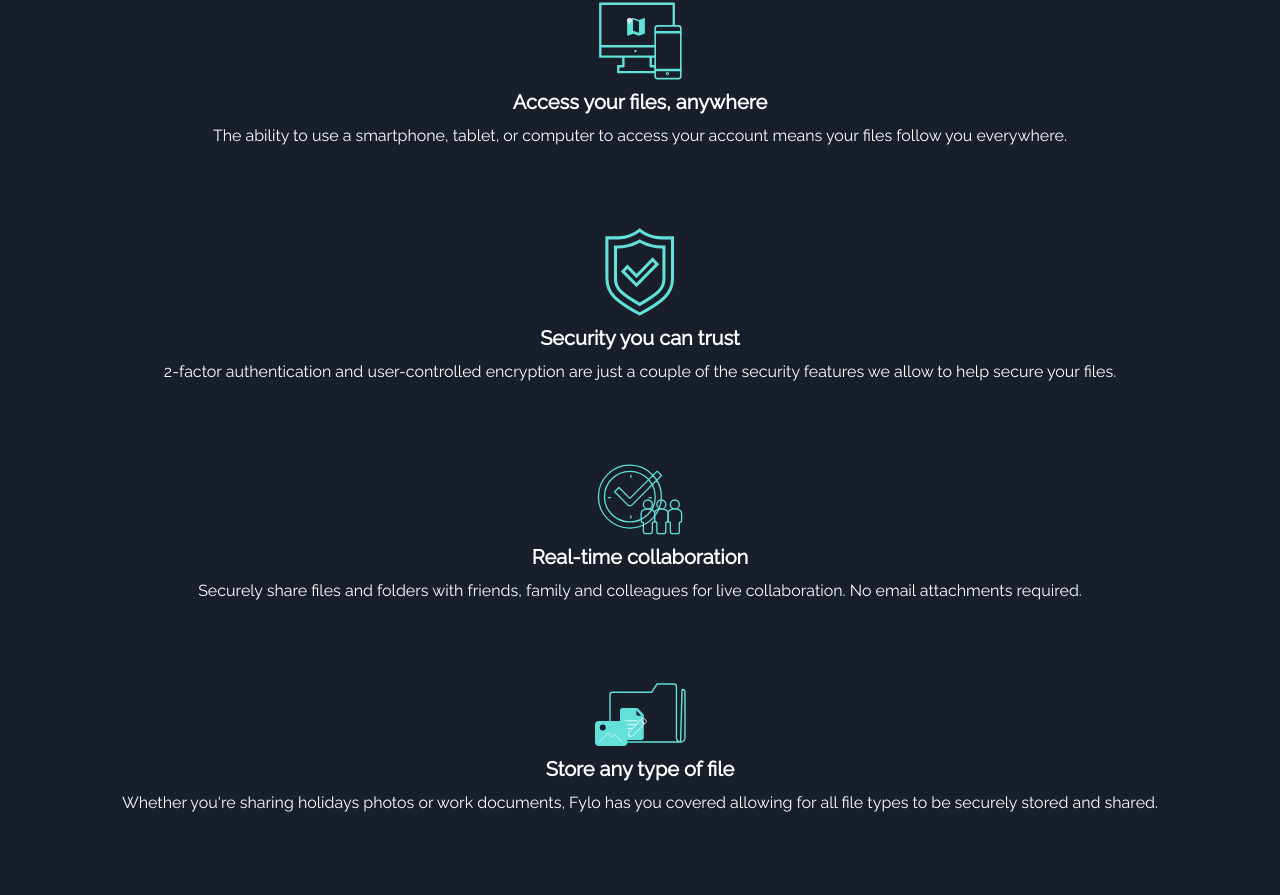
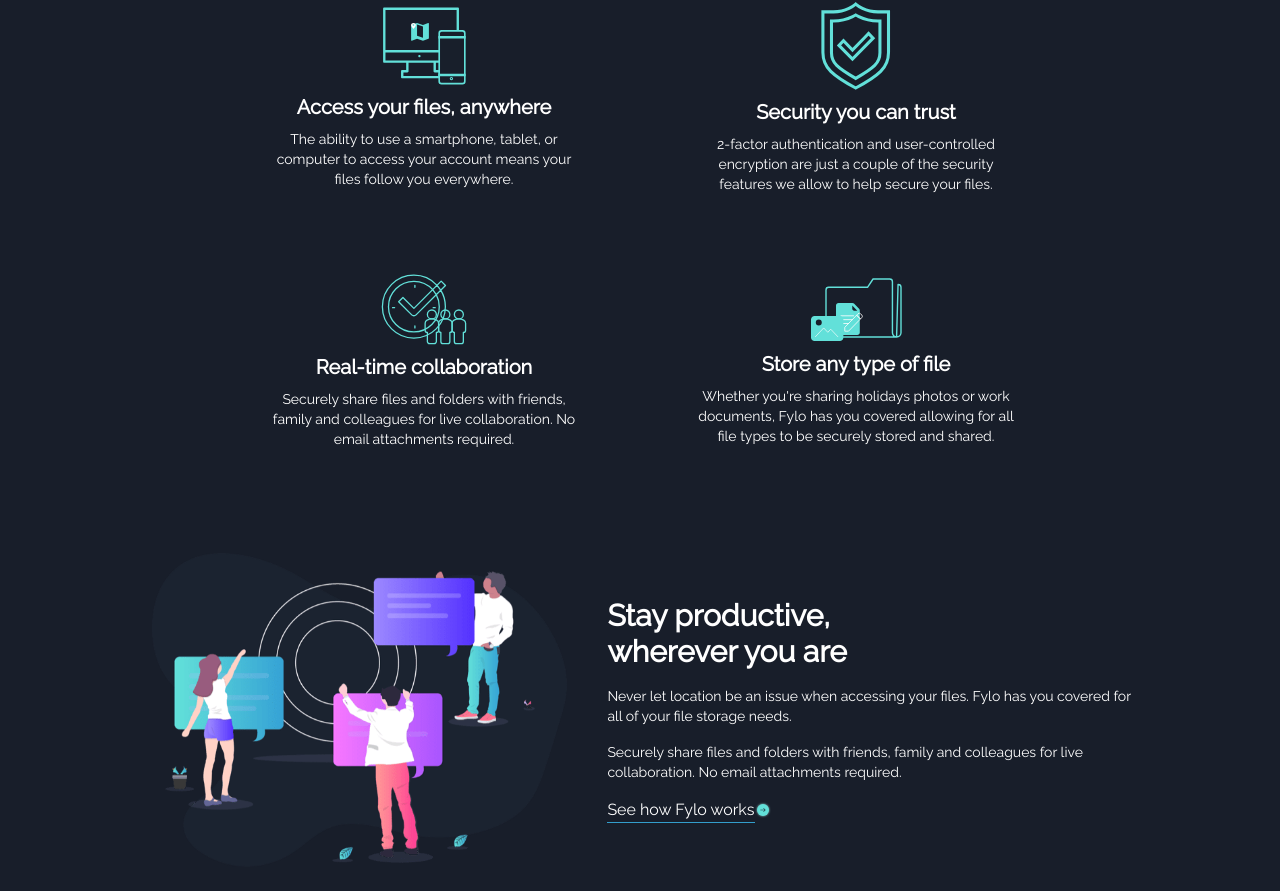
Before and after one commit to atharvaupare/fylo-landingpage, a React (Vite) app: page / in a window 1280 px wide. Shown: the part 878-1773 px from the top of the page. Built offline with nearby package versions, Linux system fonts and the light colour scheme.

Commit message:
feat: stay productive

```diff
--- a/src/App.jsx
+++ b/src/App.jsx
@@ -1,12 +1,14 @@
 import Hero from "./components/Hero";
-import Servies from "./components/Services";
+import Services from "./components/Services";
+import StayProductive from "./components/StayProductive";
 
 function App() {
   return (
     <>
       <div className="font-raleway">
         <Hero />
-        <Servies />
+        <Services />
+        <StayProductive />
       </div>
     </>
   );
--- a/src/components/Feature.jsx
+++ b/src/components/Feature.jsx
@@ -5,7 +5,7 @@ const Feature = ({ iconSrc, title, description }) => {
     <div className="flex flex-col items-center text-center gap-2">
       <img src={iconSrc} alt={title} className="mx-auto" />
       <p className="font-semibold text-xl">{title}</p>
-      <p className="text-base px-6">{description}</p>
+      <p className="text-sm px-4">{description}</p>
     </div>
   );
 };
--- a/src/components/Hero.jsx
+++ b/src/components/Hero.jsx
@@ -17,8 +17,8 @@ const Hero = () => {
         <div>
           <img src={mainphoto} className="mb-5" alt="Main Photo" />
         </div>
-        <div className="flex items-center flex-col text-white text-center gap-4 ">
-          <div className="mx-auto text-2xl font-extrabold leading-12 w-[75%] pb-2">
+        <div className="flex items-center flex-col text-white text-center gap-4">
+          <div className="mx-auto text-2xl font-extrabold leading-12 w-[75%] pb-2 z-10">
             All your files in one secure location, accessible anywhere.
           </div>
           <div className="text-sm leading-5 w-[90%]">
--- a/src/components/Services.jsx
+++ b/src/components/Services.jsx
@@ -35,7 +35,7 @@ const Services = () => {
 
   return (
     <div className="bg-secondary px-6 text-white py-20">
-      <div className="flex flex-col items-center justify-center gap-20">
+      <div className="grid grid-cols-1 items-center justify-center gap-20 md:grid-cols-2 md:px-56">
         {features.map((feature, index) => (
           <Feature
             key={index}
--- /dev/null
+++ b/src/components/StayProductive.jsx
@@ -0,0 +1,37 @@
+import React from "react";
+import stayProd from "../assets/images/illustration-stay-productive.png";
+import arrowsvg from "../assets/images/icon-arrow.svg";
+
+const StayProductive = () => {
+  return (
+    <div className="bg-secondary px-6 py-4 md:px-36">
+      <div className="flex flex-col gap-4 items-center justify-content text-white md:flex-row md:gap-8 ">
+        <div>
+          <img src={stayProd} className="p-2"></img>
+        </div>
+        <div className="prod-card flex flex-col gap-2 md:gap-4">
+          <h2 className="font-semibold text-xl md:text-3xl md:font-extrabold md:w-[50%] ">
+            Stay productive, wherever you are
+          </h2>
+          <p className="text-sm">
+            Never let location be an issue when accessing your files. Fylo has
+            you covered for all of your file storage needs.
+          </p>
+          <p className="text-sm">
+            Securely share files and folders with friends, family and colleagues
+            for live collaboration. No email attachments required.
+          </p>
+
+          <div className="flex items-center">
+            <span className="border-b border-[#339ecc] ">
+              See how Fylo works
+            </span>
+            <img src={arrowsvg} alt="Arrow Icon" />
+          </div>
+        </div>
+      </div>
+    </div>
+  );
+};
+
+export default StayProductive;
```
